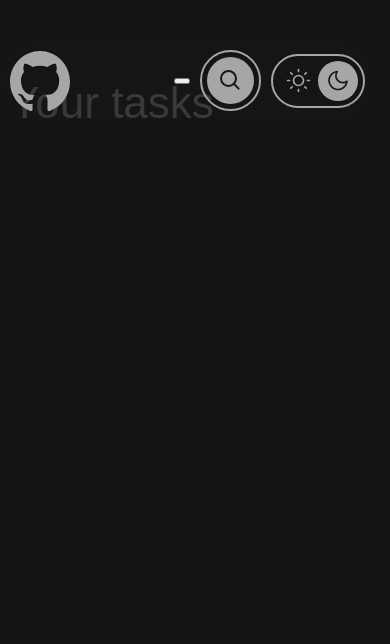
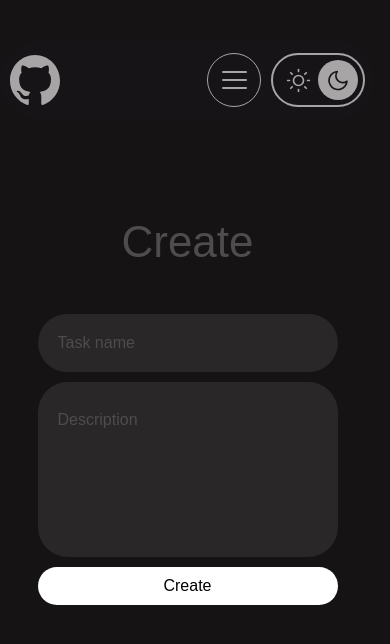
Before and after one commit to m-tsaroev/todo-list, a website built with Vite: page create.html in a window 390 px wide. Built offline with nearby package versions, Linux system fonts and the light colour scheme; a web font is replaced by a local one.

Commit message:
add: CreateTasks section and module

```diff
--- a/create.html
+++ b/create.html
@@ -11,7 +11,7 @@
 
 <body>
 
-  <header class="header">
+  <header class="header" data-js-header>
     <div class="header__inner inner container">
       <a class="header__logo" href="https://github.com/m-tsaroev" aria-label="Author github" target="_blank">
         <svg width="60" height="60" viewBox="0 0 60 60" fill="none" xmlns="http://www.w3.org/2000/svg">
@@ -20,7 +20,7 @@
             fill="#A7A5A6" />
         </svg>
       </a>
-      <nav class="header__menu">
+      <nav class="header__menu" data-js-header-menu>
         <ul class="header__menu-list">
           <li class="header__menu-item" data-js-header-menu-item>
             <a href="/" class="header__menu-link">All</a>
@@ -31,18 +31,11 @@
         </ul>
       </nav>
       <div class="header__buttons">
-        <button class="header__burger-button visible-mobile" type="button" aria-label="Open menu">
+        <button class="header__burger-button burger-button visible-mobile" type="button" aria-label="Open menu"
+          data-js-burger-button>
           <span></span>
           <span></span>
           <span></span>
-        </button>
-        <button class="header__search-button" data-js-search-button>
-          <div class="header__search-button-icon">
-            <svg width="21" height="21" viewBox="0 0 21 21" fill="none" xmlns="http://www.w3.org/2000/svg">
-              <circle cx="8.50012" cy="8.5" r="7.5" stroke="#151314" stroke-width="2" />
-              <rect x="14.4143" y="13" width="8" height="2" rx="1" transform="rotate(45 14.4143 13)" fill="#151314" />
-            </svg>
-          </div>
         </button>
         <button class="header__switch-theme-button" data-js-switch-theme-button>
           <div class="sun">
@@ -85,14 +78,20 @@
         </button>
       </div>
     </div>
-    <input class="header__search-field" type="text" placeholder="Enter text" id="search-field" data-js-search-field>
   </header>
   <main class="content">
-    <section class="create-task__section section" aria-labelledby="create-task">
+    <section class="create-task__section section" aria-labelledby="create-task" data-js-create-tasks>
       <div class="create-task__body container">
-        <h1 class="main-section__title">
-          Your tasks
+        <h1 class="main-section__title" id="create-task">
+          Create
         </h1>
+        <div class="create-task__form">
+          <input name="task-name" type="text" class="create-task__field" placeholder="Task name" data-js-create-name-field>
+          <textarea name="description" class="create-task__field" placeholder="Description" data-js-create-description-field></textarea>
+          <button type="button" class="create-task__button" data-js-create-button>
+            Create
+          </button>
+        </div>
       </div>
     </section>
   </main>
--- a/src/main.js
+++ b/src/main.js
@@ -1,3 +1,4 @@
+import { CreateTask } from './scripts/modules/CreateTask/CreateTask'
 import { HaederItems } from './scripts/modules/HeaderItems/HeaderItems'
 import { HeaderMenu } from './scripts/modules/HeaderMenu/HeaderMenu'
 import { HistoryTasks } from './scripts/modules/HistoryTasks/HistoryTasks'
@@ -13,3 +14,4 @@ new TasksList()
 new SearchField()
 new HistoryTasks()
 new HeaderMenu()
+new CreateTask()
--- /dev/null
+++ b/src/scripts/modules/CreateTask/CreateTask.js
@@ -0,0 +1,52 @@
+import { getCheckedStorage } from "../../utils/getCheckedStorage"
+import TasksList from "../TasksList/TasksList"
+
+class CreateTask {
+  selectors = {
+    root: '[data-js-create-tasks]',
+    nameField: '[data-js-create-name-field]',
+    descriptionField: '[data-js-create-description-field]',
+    createButton: '[data-js-create-button]'
+  }
+
+  constructor() {
+    this.rootElement = document.querySelector(this.selectors.root)
+    if (!this.rootElement) {
+      return
+    }
+    this.nameFieldElement = this.rootElement.querySelector(this.selectors.nameField)
+    this.descriptionFieldElement = this.rootElement.querySelector(this.selectors.descriptionField)
+    this.createButtonElement = this.rootElement.querySelector(this.selectors.createButton)
+    this.bindEvents()
+  }
+
+  onCreateButtonClick = () => {
+    const taskName = this.nameFieldElement.value
+    const taskDescription = this.descriptionFieldElement.value
+
+    if (!taskName || !taskDescription) {
+      return
+    }
+
+    const task = {
+      id: new Date().getTime(),
+      title: taskName,
+      description: taskDescription
+    }
+
+    const taskList = [...getCheckedStorage(TasksList.tasksListStorageKey), task]
+
+    localStorage.setItem(TasksList.tasksListStorageKey, JSON.stringify(taskList))
+
+    this.nameFieldElement.value = ''
+    this.descriptionFieldElement.value = ''
+
+    console.log(1);
+  }
+
+  bindEvents() {
+    this.createButtonElement.addEventListener('click', this.onCreateButtonClick)
+  }
+}
+
+export { CreateTask }
--- a/src/scripts/modules/Task/Task.js
+++ b/src/scripts/modules/Task/Task.js
@@ -27,8 +27,6 @@ class Task {
     if (!taskElement) {
       return
     }
-
-    console.log(taskElement)
 
     const task = {
       id: taskElement.getAttribute('id'),
--- a/src/scripts/modules/TasksList/TasksList.js
+++ b/src/scripts/modules/TasksList/TasksList.js
@@ -1,4 +1,4 @@
-import { getCheckedStorage } from "../../utils/getCheckedStorage"
+import { getCheckedStorage } from '../../utils/getCheckedStorage'
 
 class TasksList {
   static selectors = {
@@ -27,8 +27,9 @@ class TasksList {
     // }
 
     // localStorage.setItem(TasksList.tasksListStorageKey, JSON.stringify(newTasks))
-
-    TasksList.renderTasks(TasksList.tasksListFromStorage)
+    if (TasksList.tasksListElement) {
+      TasksList.renderTasks()
+    }
   }
 
   static renderTasks() {
--- a/src/styles/_globals.scss
+++ b/src/styles/_globals.scss
@@ -18,6 +18,12 @@ body {
 
 main {
   flex-grow: 1;
+}
+
+section {
+  &:first-child {
+    padding-top: calc(100px + fluid-to-laptop(50, 40));
+  }
 }
 
 .main-section__title {
--- a/src/styles/_variables.scss
+++ b/src/styles/_variables.scss
@@ -1,18 +1,17 @@
 @use 'helpers' as *;
 
 :root {
-
   --color-light: #ffffff;
 
   --color-dark: #000000;
 
-  --color-red: #D70024;
+  --color-red: #d70024;
 
-  --color-green: #004C2E;
+  --color-green: #004c2e;
 
-  --color-gray-05: #A7A5A6;
-  --color-gray-10: #7B797A;
-  --color-gray-15: #4E4C4D;
+  --color-gray-05: #a7a5a6;
+  --color-gray-10: #7b797a;
+  --color-gray-15: #4e4c4d;
   --color-gray-20: #292728;
   --color-gray-25: #191718;
   --color-gray-30: #151314;
@@ -24,7 +23,8 @@
   --header-background-color-blur: #19171860;
   --task-button-color: var(--color-gray-25);
   --task-button-active-font-color: var(--color-gray-25);
-
+  --opposite-color: var(--color-light);
+  --opposite-font-color: var(--color-dark);
 
   --font-family-base: 'Gotham', sans-serif;
 
@@ -36,10 +36,11 @@
 
   --border-radius-l: #{fluid(50, 30)};
 
+  --shadow: 0px 0px 10px 0px var(--font-color);
+
   @include laptop {
     --container-width: #{rems(1150)};
   }
-
 }
 
 html.light {
@@ -47,7 +48,9 @@ html.light {
   --blocks-color: var(--color-gray-10);
   --backgroing-color: var(--color-gray-05);
   --header-background-color: var(--color-gray-10);
-  --header-background-color-blur: #7B797A60;
+  --header-background-color-blur: #7b797a60;
   --task-button-color: var(--color-gray-15);
   --task-button-active-font-color: var(--color-light);
+  --opposite-color: var(--color-dark);
+  --opposite-font-color: var(--color-light);
 }
--- /dev/null
+++ b/src/styles/blocks/_create.scss
@@ -0,0 +1,60 @@
+@use '../helpers' as *;
+
+.create-task {
+  &__body {
+    display: flex;
+    flex-direction: column;
+    align-items: center;
+    row-gap: fluid(140, 50);
+  }
+
+  &__form {
+    display: flex;
+    flex-direction: column;
+    align-items: end;
+    row-gap: fluid(20, 10);
+
+    @include mobile-s {
+      align-items: stretch;
+    }
+  }
+
+  &__field {
+    padding: 20px;
+    border-radius: var(--border-radius-l);
+    background-color: var(--blocks-color);
+    border: none;
+    width: fluid(800, 300);
+    color: var(--color-light);
+    transition-duration: var(--transition-duration-long);
+
+    &:focus {
+      outline: none;
+      box-shadow: 0px 0px 10px 0px var(--font-color);
+    }
+
+    &::placeholder {
+      color: var(--color-gray-15);
+    }
+
+    &:nth-child(2) {
+      padding-top: 30px;
+      height: fluid-to-laptop(200, 175);
+      resize: none;
+      overflow: auto;
+    }
+  }
+
+  &__button {
+    padding: fluid-to-laptop(13, 11) fluid-to-laptop(42, 38);
+    border-radius: 20px;
+    background-color: var(--opposite-color);
+    color: var(--opposite-font-color);
+    border: none;
+
+    @include hover {
+      background-color: var(--opposite-font-color);
+      color: var(--opposite-color);
+    }
+  }
+}
--- a/src/styles/blocks/_header.scss
+++ b/src/styles/blocks/_header.scss
@@ -26,8 +26,10 @@
     border-radius: 50%;
 
     @include hover {
-      box-shadow: 0px 0px 10px 0px var(--font-color);
+      box-shadow: var(--shadow);
     }
+
+    width: fluid-to-laptop(60, 50);
   }
 
   &__menu {
@@ -91,19 +93,20 @@
 
     button {
       @include hover {
-        box-shadow: 0px 0px 10px 0px var(--font-color);
+        box-shadow: var(--shadow);
       }
+
+      padding: 5px;
     }
   }
 
   &__search-button {
-    padding: 5px;
     background: transparent;
     border: 2px solid var(--font-color);
     border-radius: 50%;
 
     &-icon {
-      padding: fluid-to-laptop(15, 13);
+      padding: fluid-to-laptop(15, 10);
       background-color: var(--font-color);
       border-radius: 50%;
       transition-duration: var(--transition-duration);
@@ -150,6 +153,10 @@
     &:focus-visible {
       outline: none;
     }
+
+    &:focus {
+      box-shadow: var(--shadow);
+    }
   }
 
   &__switch-theme-button {
@@ -157,7 +164,6 @@
     display: flex;
     align-items: center;
     border-radius: 100px;
-    padding: 5px;
     background: transparent;
     border: 2px solid var(--font-color);
 
--- a/src/styles/blocks/_tasks.scss
+++ b/src/styles/blocks/_tasks.scss
@@ -1,7 +1,6 @@
 @use '../helpers' as *;
 
 .tasks {
-  padding-top: calc(100px + fluid-to-laptop(50, 40));
 
   &__body {
     display: flex;
@@ -20,7 +19,7 @@
     display: flex;
     flex-direction: column;
     align-items: center;
-    width: fluid-to-laptop(800, 700);
+    width: fluid(800, 300);
     margin-bottom: 10px;
     transition-duration: var(--transition-duration);
 
@@ -83,6 +82,10 @@
       display: flex;
       align-items: center;
       column-gap: 10px;
+
+      @include mobile {
+        column-gap: 5px;
+      }
     }
 
     &-button {
@@ -93,7 +96,7 @@
       color: var(--color-light);
 
       &:not(:last-child) {
-        padding: 13px;
+        padding: fluid(13, 8);
       }
 
       &.delete {
@@ -105,7 +108,7 @@
       }
 
       &.open {
-        padding: 16px 24px;
+        padding: fluid(16, 12) 24px;
         font-size: fluid-to-laptop(18, 16);
         background-color: var(--task-button-color);
 
--- a/src/styles/main.scss
+++ b/src/styles/main.scss
@@ -7,3 +7,4 @@
 @use './blocks/header';
 @use './blocks/tasks';
 @use './blocks/burgerButton';
+@use './blocks/create';
```
Also changed, not shown: src/scripts/modules/SearchField/SearchField.js (+26 -9 lines), src/styles/main.css, 1 other file.
